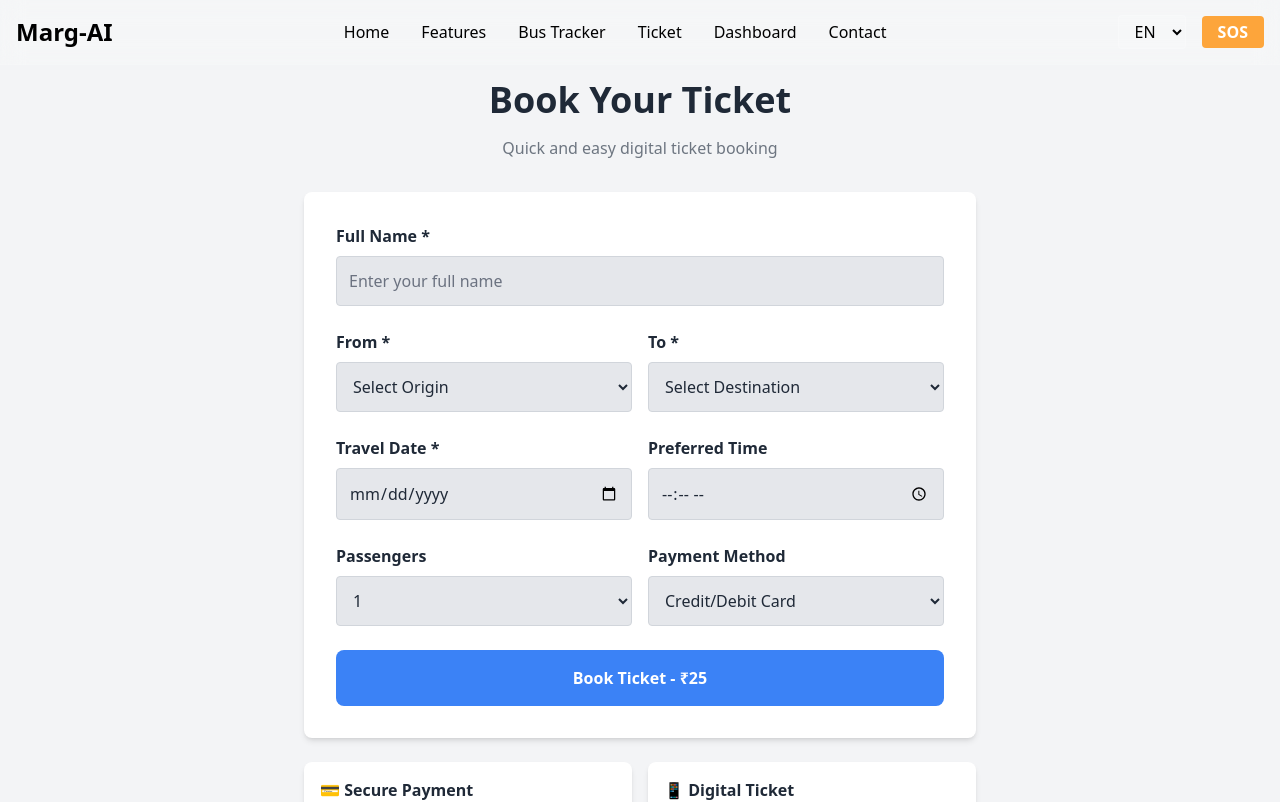
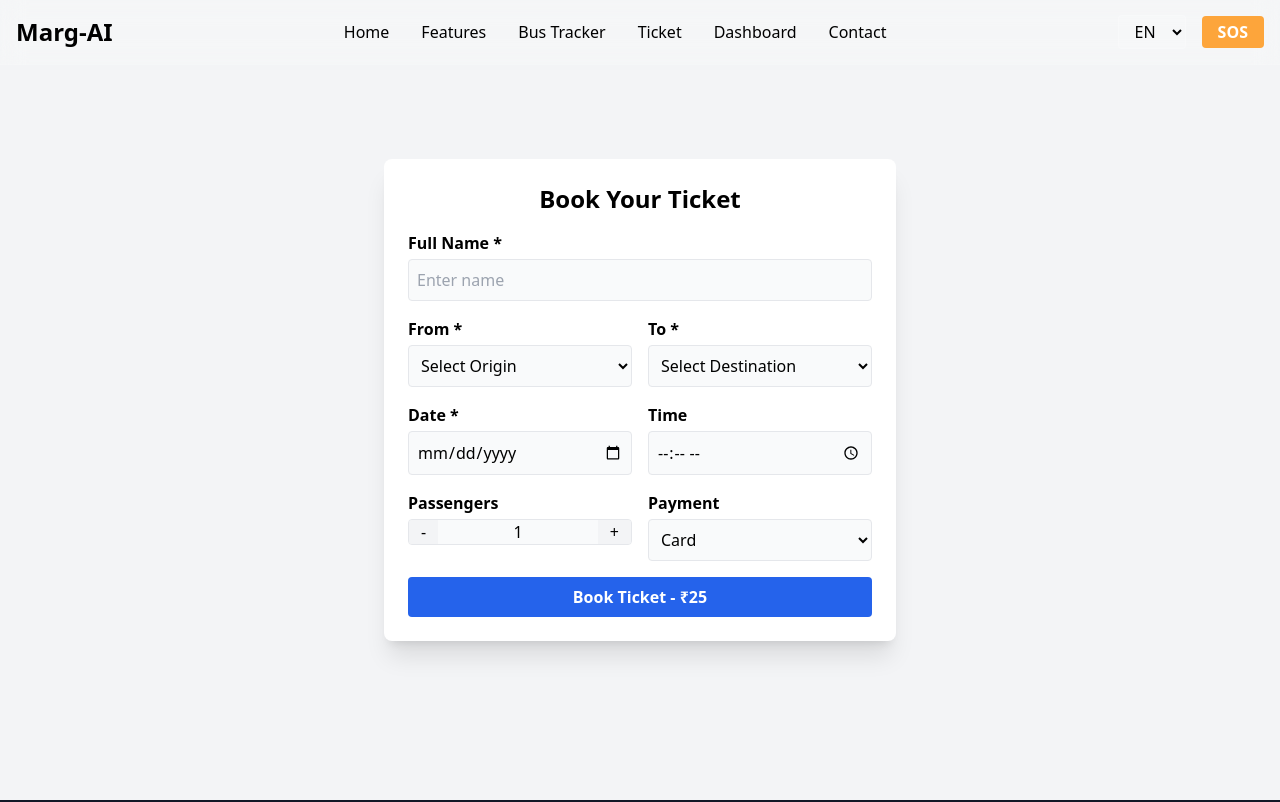
Before and after one commit to Sourav5482/marg-ai-web, a React (Vite) app: page /booking in a window 1280 px wide. Shown: the top 802 px of the page. Built offline with nearby package versions, Linux system fonts and the light colour scheme.

Commit message:
Resolved merge conflicts

```diff
--- a/src/pages/BookingPage.jsx
+++ b/src/pages/BookingPage.jsx
@@ -14,7 +14,6 @@ const BookingPage = () => {
   const [ticket, setTicket] = useState(null)
   const [loading, setLoading] = useState(false)
 
-  // Route data with fare calculation
   const routes = {
     'City Center': { 'Airport': 25, 'Mall': 15, 'Hospital': 20 },
     'Park Street': { 'University': 18, 'Station': 12, 'IT Park': 30 },
@@ -26,84 +25,64 @@ const BookingPage = () => {
   const locations = ['City Center', 'Park Street', 'Central Square', 'Hospital', 'Station', 'Airport', 'Mall', 'University', 'IT Park']
 
   const calculateFare = () => {
-    if (formData.from && formData.to && routes[formData.from] && routes[formData.from][formData.to]) {
+    if (formData.from && formData.to && routes[formData.from]?.[formData.to]) {
       return routes[formData.from][formData.to] * formData.passengers
     }
-    return 25 * formData.passengers // Default fare
+    return 25 * formData.passengers
   }
 
-  const handleSubmit = async (e) => {
+  const handleInputChange = (field, value) => {
+    setFormData(prev => ({ ...prev, [field]: value }))
+  }
+
+  const handleSubmit = (e) => {
     e.preventDefault()
     setLoading(true)
-
-    // Simulate booking process
     setTimeout(() => {
-      const newTicket = {
+      setTicket({
         id: 'TKT' + Date.now(),
         ...formData,
         fare: calculateFare(),
         bookingTime: new Date().toLocaleString(),
-        qrCode: '📱',
-        status: 'Active'
-      }
-      setTicket(newTicket)
+        status: 'Active',
+        qrCode: '📱'
+      })
       setLoading(false)
-    }, 2000)
+    }, 1500)
   }
 
-  const handleInputChange = (field, value) => {
-    console.log(field, "and",value );
-
-    setFormData(prev => ({ ...prev, [field]: value }))
-  }
-
-  // If ticket is booked, show ticket
   if (ticket) {
     return (
-      <div className="min-h-screen bg-gray-100 pt-20 pb-16 flex items-center">
-        <div className="container mx-auto px-4">
-          <div className="max-w-md mx-auto">
-            {/* Digital Ticket */}
-            <div className="bg-white shadow-md p-8 rounded-lg text-center mb-6">
-              <h2 className="text-2xl font-bold text-gray-800 mb-6">🎫 Ticket Booked Successfully!</h2>
+      <div className="min-h-screen bg-gray-100 flex items-center justify-center p-4">
+        <div className="max-w-md w-full bg-white shadow-xl rounded-lg p-6">
+          <h2 className="text-2xl font-bold mb-4 text-center">🎫 Ticket Confirmed</h2>
 
-              <div className="bg-white p-6 rounded-lg mb-6 text-left">
-                <div className="flex justify-between items-center mb-4">
-                  <h3 className="text-lg font-bold text-gray-800">Marg-AI Ticket</h3>
-                  <span className="bg-green-500 text-white px-2 py-1 rounded text-xs">ACTIVE</span>
-                </div>
-
-                <div className="text-center mb-4">
-                  <div className="text-6xl mb-2">📱</div>
-                  <p className="text-gray-600 text-xs">QR Code for Validation</p>
-                </div>
-
-                <div className="space-y-2 text-gray-800 text-sm">
-                  <div className="flex justify-between">
+          <div className="border rounded-lg p-4 mb-4 bg-gray-50">
+            <div className="flex justify-between mb-2">
               <span className="font-semibold">Ticket ID:</span>
               <span className="font-mono">{ticket.id}</span>
             </div>
-                  <div className="flex justify-between">
+            <div className="flex justify-between mb-2">
               <span className="font-semibold">Passenger:</span>
               <span>{ticket.name}</span>
             </div>
-                  <div className="flex justify-between">
+            <div className="flex justify-between mb-2">
               <span className="font-semibold">From:</span>
               <span>{ticket.from}</span>
             </div>
-                  <div className="flex justify-between">
+            <div className="flex justify-between mb-2">
               <span className="font-semibold">To:</span>
               <span>{ticket.to}</span>
             </div>
-                  <div className="flex justify-between">
+            <div className="flex justify-between mb-2">
               <span className="font-semibold">Date:</span>
               <span>{ticket.date}</span>
             </div>
-                  <div className="flex justify-between">
+            <div className="flex justify-between mb-2">
               <span className="font-semibold">Time:</span>
-                    <span>{ticket.time}</span>
+              <span>{ticket.time || 'Any'}</span>
             </div>
-                  <div className="flex justify-between">
+            <div className="flex justify-between mb-2">
               <span className="font-semibold">Passengers:</span>
               <span>{ticket.passengers}</span>
             </div>
@@ -112,37 +91,16 @@ const BookingPage = () => {
               <span>Total Fare:</span>
               <span>₹{ticket.fare}</span>
             </div>
-                  <div className="text-xs text-gray-500 mt-2">
-                    Booked: {ticket.bookingTime}
-                  </div>
-                </div>
+            <div className="text-xs text-gray-500 mt-1">Booked: {ticket.bookingTime}</div>
           </div>
 
-              <div className="space-y-3">
-                <button
-                  onClick={() => window.print()}
-                  className="w-full bg-blue-500 text-white py-2 rounded hover:bg-blue-600 transition-colors"
-                >
-                  Download/Print Ticket
+          <div className="space-y-2">
+            <button onClick={() => window.print()} className="w-full bg-blue-500 text-white py-2 rounded hover:bg-blue-600 transition">
+              Print / Download
             </button>
-                <button
-                  onClick={() => setTicket(null)}
-                  className="w-full bg-blue-500 text-white py-2 rounded hover:bg-blue-600 transition-colors"
-                >
-                  Book Another Ticket
+            <button onClick={() => setTicket(null)} className="w-full bg-gray-300 text-gray-800 py-2 rounded hover:bg-gray-400 transition">
+              Book Another
             </button>
-              </div>
-            </div>
-
-            {/* Instructions */}
-            <div className="bg-white shadow-md p-4 rounded-lg">
-              <h3 className="text-gray-800 font-semibold mb-2">📋 Instructions</h3>
-              <ul className="text-gray-600/80 text-sm space-y-1">
-                <li>• Show QR code to driver for validation</li>
-                <li>• Keep ticket until journey completion</li>
-                <li>• Contact support for any issues</li>
-              </ul>
-            </div>
           </div>
         </div>
       </div>
@@ -150,160 +108,114 @@ const BookingPage = () => {
   }
 
   return (
-    <div className="min-h-screen bg-gray-100 pt-20 pb-16">
-      <div className="container mx-auto px-4">
-        <div className="max-w-2xl mx-auto">
-          <div className="text-center mb-8">
-            <h1 className="text-4xl font-bold text-gray-800 mb-4">Book Your Ticket</h1>
-            <p className="text-gray-600/80">Quick and easy digital ticket booking</p>
-          </div>
+    <div className="min-h-screen bg-gray-100 flex items-center justify-center p-4">
+      <div className="max-w-lg w-full bg-white shadow-xl rounded-lg p-6">
+        <h1 className="text-2xl font-bold mb-4 text-center">Book Your Ticket</h1>
+        <form onSubmit={handleSubmit} className="space-y-4">
 
-          <div className="bg-white shadow-md p-8 rounded-lg">
-            <form onSubmit={handleSubmit} className="space-y-6">
-              {/* Passenger Details */}
           <div>
-                <label className="block text-gray-800 mb-2 font-semibold">Full Name *</label>
+            <label className="block font-semibold mb-1">Full Name *</label>
             <input
               type="text"
               required
               value={formData.name}
-                  onChange={(e) => handleInputChange('name', e.target.value)}
-                  className="w-full p-3 rounded bg-gray-200 text-gray-800 placeholder-gray-500 border border-gray-300 focus:border-blue-500 focus:outline-none"
-                  placeholder="Enter your full name"
+              onChange={e => handleInputChange('name', e.target.value)}
+              className="w-full p-2 border rounded bg-gray-50 focus:border-blue-500 focus:outline-none"
+              placeholder="Enter name"
             />
           </div>
 
-              {/* Route Selection */}
-              <div className="grid grid-cols-1 md:grid-cols-2 gap-4">
+          <div className="grid grid-cols-2 gap-4">
             <div>
-                  <label className="block text-gray-800 mb-2 font-semibold">From *</label>
+              <label className="block font-semibold mb-1">From *</label>
               <select
                 required
                 value={formData.from}
-                    onChange={(e) => handleInputChange('from', e.target.value)} //stores the value of the selected option in formData.from
-                    className="w-full p-3 rounded bg-gray-200 text-gray-800 border border-gray-300 focus:border-blue-500 focus:outline-none"
+                onChange={e => handleInputChange('from', e.target.value)}
+                className="w-full p-2 border rounded bg-gray-50 focus:border-blue-500 focus:outline-none"
               >
                 <option value="">Select Origin</option>
-                    {locations.map(location => (
-                      <option key={location} value={location} className="text-gray-800">
-                        {location}
-                      </option>
-                    ))}
+                {locations.map(loc => <option key={loc} value={loc}>{loc}</option>)}
               </select>
             </div>
 
             <div>
-                  <label className="block text-gray-800 mb-2 font-semibold">To *</label>
+              <label className="block font-semibold mb-1">To *</label>
               <select
                 required
                 value={formData.to}
-                    onChange={(e) => handleInputChange('to', e.target.value)}
-                    className="w-full p-3 rounded bg-gray-200 text-gray-800 border border-gray-300 focus:border-blue-500 focus:outline-none"
+                onChange={e => handleInputChange('to', e.target.value)}
+                className="w-full p-2 border rounded bg-gray-50 focus:border-blue-500 focus:outline-none"
               >
                 <option value="">Select Destination</option>
-                    {locations.filter(loc => loc !== formData.from).map(location => (
-                      <option key={location} value={location} className="text-gray-800">
-                        {location}
-                      </option>
-                    ))}
+                {locations.filter(loc => loc !== formData.from).map(loc => <option key={loc} value={loc}>{loc}</option>)}
               </select>
             </div>
           </div>
 
-              {/* Date and Time */}
-              <div className="grid grid-cols-1 md:grid-cols-2 gap-4">
+          <div className="grid grid-cols-2 gap-4">
             <div>
-                  <label className="block text-gray-800 mb-2 font-semibold">Travel Date *</label>
+              <label className="block font-semibold mb-1">Date *</label>
               <input
                 type="date"
                 required
                 value={formData.date}
                 min={new Date().toISOString().split('T')[0]}
-                    onChange={(e) => handleInputChange('date', e.target.value)}
-                    className="w-full p-3 rounded bg-gray-200 text-gray-800 border border-gray-300 focus:border-blue-500 focus:outline-none"
+                onChange={e => handleInputChange('date', e.target.value)}
+                className="w-full p-2 border rounded bg-gray-50 focus:border-blue-500 focus:outline-none"
               />
             </div>
-
             <div>
-                  <label className="block text-gray-800 mb-2 font-semibold">Preferred Time</label>
+              <label className="block font-semibold mb-1">Time</label>
               <input
                 type="time"
                 value={formData.time}
-                    onChange={(e) => handleInputChange('time', e.target.value)}
-                    className="w-full p-3 rounded bg-gray-200 text-gray-800 border border-gray-300 focus:border-blue-500 focus:outline-none"
+                onChange={e => handleInputChange('time', e.target.value)}
+                className="w-full p-2 border rounded bg-gray-50 focus:border-blue-500 focus:outline-none"
               />
             </div>
           </div>
 
-              {/* Passengers and Payment */}
-              <div className="grid grid-cols-1 md:grid-cols-2 gap-4">
+          <div className="grid grid-cols-2 gap-4">
             <div>
-                  <label className="block text-gray-800 mb-2 font-semibold">Passengers</label>
-                  <select
-                    value={formData.passengers}
-                    onChange={(e) => handleInputChange('passengers', parseInt(e.target.value))}
-                    className="w-full p-3 rounded bg-gray-200 text-gray-800 border border-gray-300 focus:border-blue-500 focus:outline-none"
-                  >
-                    {[1,2,3,4,5,6].map(num => (
-                      <option key={num} value={num} className="text-gray-800">{num}</option>
-                    ))}
-                  </select>
+              <label className="block font-semibold mb-1">Passengers</label>
+              <div className="flex items-center border rounded overflow-hidden w-full bg-gray-50">
+                <button type="button" onClick={() => handleInputChange('passengers', Math.max(1, formData.passengers-1))} className="px-3 bg-gray-100">-</button>
+                <span className="flex-1 text-center">{formData.passengers}</span>
+                <button type="button" onClick={() => handleInputChange('passengers', Math.min(6, formData.passengers+1))} className="px-3 bg-gray-100">+</button>
+              </div>
             </div>
 
             <div>
-                  <label className="block text-gray-800 mb-2 font-semibold">Payment Method</label>
+              <label className="block font-semibold mb-1">Payment</label>
               <select
                 value={formData.payment}
-                    onChange={(e) => handleInputChange('payment', e.target.value)}
-                    className="w-full p-3 rounded bg-gray-200 text-gray-800 border border-gray-300 focus:border-blue-500 focus:outline-none"
+                onChange={e => handleInputChange('payment', e.target.value)}
+                className="w-full p-2 border rounded bg-gray-50 focus:border-blue-500 focus:outline-none"
               >
-                    <option value="card" className="text-gray-800">Credit/Debit Card</option>
-                    <option value="upi" className="text-gray-800">UPI</option>
-                    <option value="wallet" className="text-gray-800">Digital Wallet</option>
-                    <option value="netbanking" className="text-gray-800">Net Banking</option>
+                <option value="card">Card</option>
+                <option value="upi">UPI</option>
+                <option value="wallet">Wallet</option>
+                <option value="netbanking">Net Banking</option>
               </select>
             </div>
           </div>
 
-              {/* Fare Display */}
           {formData.from && formData.to && (
-                <div className="bg-gray-200 p-4 rounded-lg">
-                  <div className="flex justify-between items-center text-gray-800">
-                    <span>Total Fare ({formData.passengers} passenger{formData.passengers > 1 ? 's' : ''}):</span>
-                    <span className="text-2xl font-bold text-blue-500">₹{calculateFare()}</span>
-                  </div>
+            <div className="bg-blue-50 p-2 rounded flex justify-between font-semibold text-blue-700">
+              <span>Total Fare:</span>
+              <span>₹{calculateFare()}</span>
             </div>
           )}
 
           <button
             type="submit"
             disabled={loading}
-                className="w-full bg-blue-500 text-white py-4 rounded-lg font-semibold hover:bg-blue-600 transition-colors disabled:opacity-50 disabled:cursor-not-allowed"
+            className="w-full bg-blue-600 text-white py-2 rounded font-semibold hover:bg-blue-700 transition disabled:opacity-50"
           >
-                {loading ? (
-                  <span className="flex items-center justify-center">
-                    <span className="animate-spin mr-2">⭮</span>
-                    Processing...
-                  </span>
-                ) : (
-                  `Book Ticket - ₹${calculateFare()}`
-                )}
+            {loading ? 'Processing...' : `Book Ticket - ₹${calculateFare()}`}
           </button>
         </form>
-          </div>
-
-          {/* Additional Info */}
-          <div className="mt-6 grid grid-cols-1 md:grid-cols-2 gap-4">
-            <div className="bg-white shadow-md p-4 rounded-lg">
-              <h3 className="text-gray-800 font-semibold mb-2">💳 Secure Payment</h3>
-              <p className="text-gray-600/80 text-sm">All transactions are encrypted and secure</p>
-            </div>
-            <div className="bg-white shadow-md p-4 rounded-lg">
-              <h3 className="text-gray-800 font-semibold mb-2">📱 Digital Ticket</h3>
-              <p className="text-gray-600/80 text-sm">No need to print - show on your phone</p>
-            </div>
-          </div>
-        </div>
       </div>
     </div>
   )
```
Lines whose indentation alone changed are shown as unchanged.
